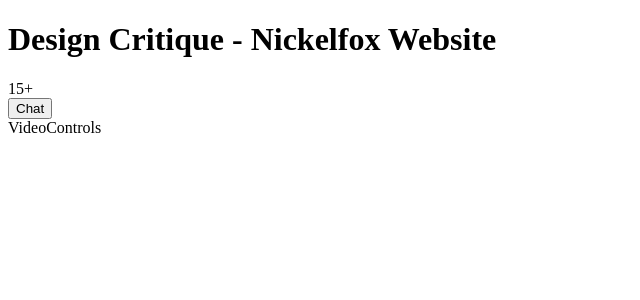
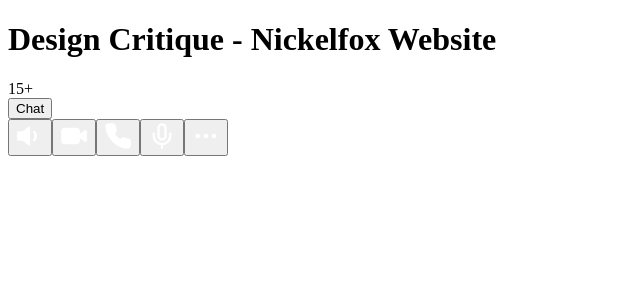
Before and after one commit to RafaelGoulartB/video-conference, a React (Vite) app: page /call/1 in a window 1280 px wide. Shown: the top 300 px of the page, without its empty margins (0-640 px from the left). Built offline with nearby package versions, Linux system fonts and the light colour scheme.

Commit message:
📦 feat: add video control buttons

```diff
--- /dev/null
+++ b/src/components/Call/Room/VideoControls/VideoControlButton/VideoControlButton.tsx
@@ -0,0 +1,31 @@
+/* eslint-disable prettier/prettier */
+import React from 'react'
+
+export interface VideoControlButtonProps {
+  id: string
+  icon: any
+  onClick?: () => void
+  main?: boolean
+  tooltipText?: string
+}
+
+const VideoControlButton: React.FC<VideoControlButtonProps> = ({
+  icon,
+  onClick,
+  main,
+  tooltipText
+}) => {
+  return (
+    <button
+      onClick={onClick}
+      className={`${main
+        ? 'bg-red w-24 h-16 rounded-2xl'
+        : 'bg-transparent-black rounded-full w-14 h-14'
+        }`}
+    >
+      {icon}
+    </button>
+  )
+}
+
+export default VideoControlButton
--- a/src/components/Call/Room/VideoControls/VideoControls.tsx
+++ b/src/components/Call/Room/VideoControls/VideoControls.tsx
@@ -1,12 +1,53 @@
 import React from 'react'
+import VideoControlButton, {
+  VideoControlButtonProps
+} from './VideoControlButton/VideoControlButton'
+import { Mic, MoreHorizontal, Phone, Video, Volume1 } from 'lucide-react'
 
 const VideoControls: React.FC = () => {
+  const videoControlsButtons: VideoControlButtonProps[] = [
+    {
+      id: 'toggle-sound',
+      icon: <Volume1 color="white" size={28} className="inline" fill="white" />
+    },
+    {
+      id: 'toggle-video',
+      icon: <Video color="white" size={28} className="inline" fill="white" />
+    },
+    {
+      id: 'end-call',
+      icon: <Phone color="white" size={28} className="inline" fill="white" />,
+      main: true
+    },
+    {
+      id: 'toggle-mic',
+      icon: <Mic color="white" size={28} className="inline" />
+    },
+    {
+      id: 'more-options',
+      icon: (
+        <MoreHorizontal
+          color="white"
+          size={28}
+          className="inline"
+          fill="white"
+        />
+      )
+    }
+  ]
   return (
     <div
       id="video-controls"
-      className="flex justify-center items-center py-8 px-2 mb-4 w-full bg-gray rounded-md shadow lg:mr-2 lg:bg-transparent lg:shadow-none"
+      className="flex justify-around items-center py-5 px-2 mb-4 w-full bg-gray rounded-md shadow lg:mr-2 lg:bg-transparent lg:shadow-none"
     >
-      <span className="text-white">VideoControls</span>
+      {videoControlsButtons.map((buttonData) => (
+        <VideoControlButton
+          key={buttonData.id}
+          id={buttonData.id}
+          icon={buttonData.icon}
+          main={buttonData.main}
+        />
+      ))}
     </div>
   )
 }
--- a/tailwind.config.js
+++ b/tailwind.config.js
@@ -19,7 +19,8 @@
       'dark-gray': '#131b26',
       white: '#ffffff',
       red: '#f8000f',
-      green: '#009d23'
+      green: '#009d23',
+      'transparent-black': 'rgba(0,0,0, .52)'
     },
     fontFamily: {
       sans: ['Lato', 'sans-serif'],
```
